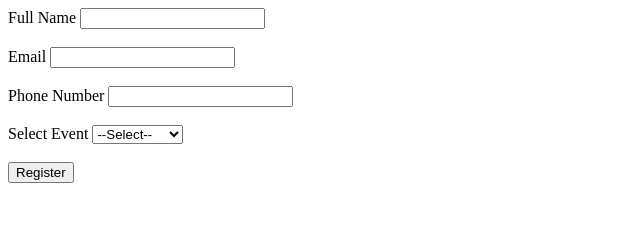
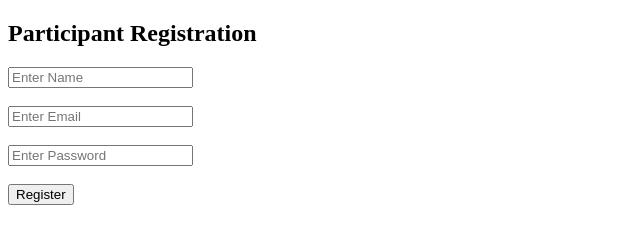
Before and after one commit to Eshwar0517/event-registration, a plain HTML site: page index.html in a window 1280 px wide. Shown: the whole page, without its empty margins (0-640 px from the left). Drawn offline with Linux system fonts and the light colour scheme.

Commit message:
Refactor registration form and validation script

```diff
--- a/index.html
+++ b/index.html
@@ -1,39 +1,32 @@
 <!DOCTYPE html>
-<html>
-<head><title>Event Registration</title></head>
+<html lang="en">
+<head>
+  <meta charset="UTF-8">
+  <title>Registration Form</title>
+</head>
 <body>
-<form id="registrationForm" onsubmit="return validateForm()">
-<label for="name">Full Name</label>
-<input type="text" id="name" required>
-<br>
-<br>
-<label for="email">Email</label>
-<input type="email" id="email" required>
-<br>
-<br>
-<label for="phone">Phone Number</label>
-<input type="tel" id="phone" required pattern="[0-9]{10}">
-<br><br>
-<label for="event">Select Event</label>
-<select id="event" required>
-<option value="">--Select--</option>
-<option value="workshop">Workshop</option>
-<option value="seminar">Seminar</option>
-<option value="conference">Conference</option>
-</select>
-<br><br>
-
+  <h2>Participant Registration</h2>
+  <form onsubmit="return validateForm()">
+    <input type="text" id="name" placeholder="Enter Name"><br><br>
+    <input type="email" id="email" placeholder="Enter Email"><br><br>
+    <input type="password" id="password" placeholder="Enter Password"><br><br>
     <button type="submit">Register</button>
   </form>
+  <p id="msg"></p>
+
   <script>
     function validateForm() {
- const phone = document.getElementById('phone').value;
- if (!/^\d{10}$/.test(phone)) {
- alert('Invalid phone number');
+      let name = document.getElementById("name").value.trim();
+      let email = document.getElementById("email").value.trim();
+      let password = document.getElementById("password").value.trim();
+
+      if (!name || !email || !password) {
+        alert("Please fill all fields!");
         return false;
       }
- alert('Registration Successful!');
-return true;
+
+      document.getElementById("msg").innerText = "✅ Registration Successful!";
+      return false; // prevent page refresh (for demo)
     }
   </script>
 </body>
```
Lines whose indentation alone changed are shown as unchanged.
